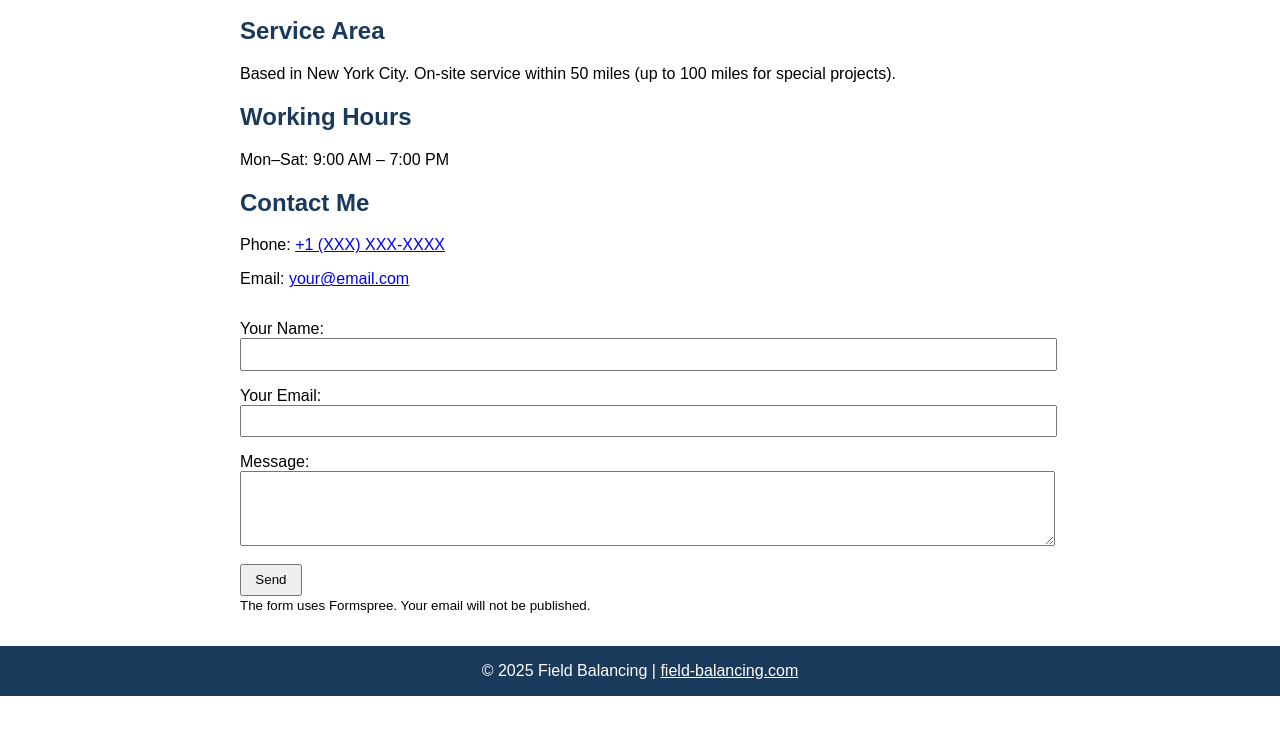
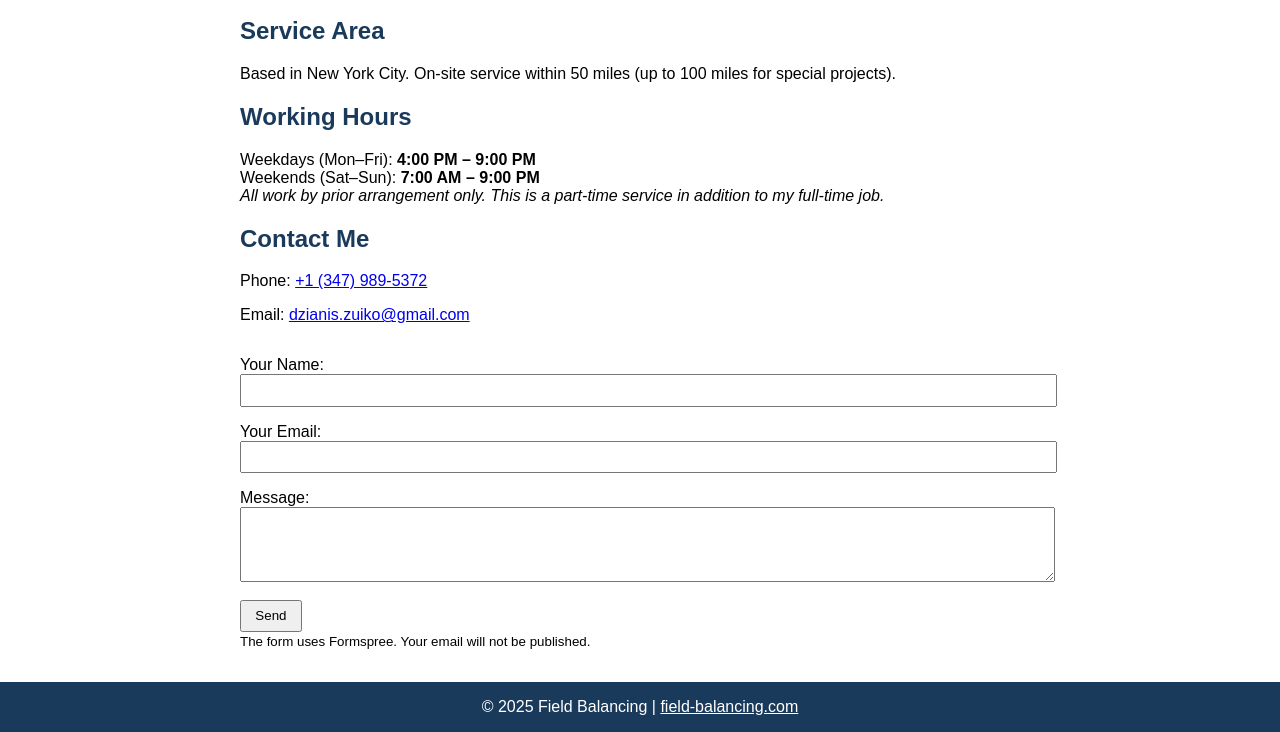
Before and after one commit to Dzuiko/field-balancing.github.io, a plain HTML site: page index.html in a window 1280 px wide. Shown: the part 1010-1742 px from the top of the page. Before the commit the page ends 1706 px from the top, so only its background shows below. Drawn offline with Linux system fonts and the light colour scheme.

Commit message:
add time and contact

```diff
--- a/index.html
+++ b/index.html
@@ -89,12 +89,16 @@
     </section>
     <section>
       <h2>Working Hours</h2>
-      <p>Mon–Sat: 9:00 AM – 7:00 PM</p>
+      <p>
+        Weekdays (Mon–Fri): <b>4:00 PM – 9:00 PM</b><br>
+        Weekends (Sat–Sun): <b>7:00 AM – 9:00 PM</b><br>
+        <i>All work by prior arrangement only. This is a part-time service in addition to my full-time job.</i>
+      </p>
     </section>
     <section>
       <h2>Contact Me</h2>
-      <p>Phone: <a href="tel:+1XXXXXXXXXX">+1 (XXX) XXX-XXXX</a></p>
-      <p>Email: <a href="mailto:your@email.com">your@email.com</a></p>
+      <p>Phone: <a href="tel:+13479895372">+1 (347) 989-5372</a></p>
+      <p>Email: <a href="mailto:dzianis.zuiko@gmail.com">dzianis.zuiko@gmail.com</a></p>
       <form action="https://formspree.io/f/yourformid" method="POST">
         <label>Your Name:<input type="text" name="name" required></label>
         <label>Your Email:<input type="email" name="email" required></label>
```
